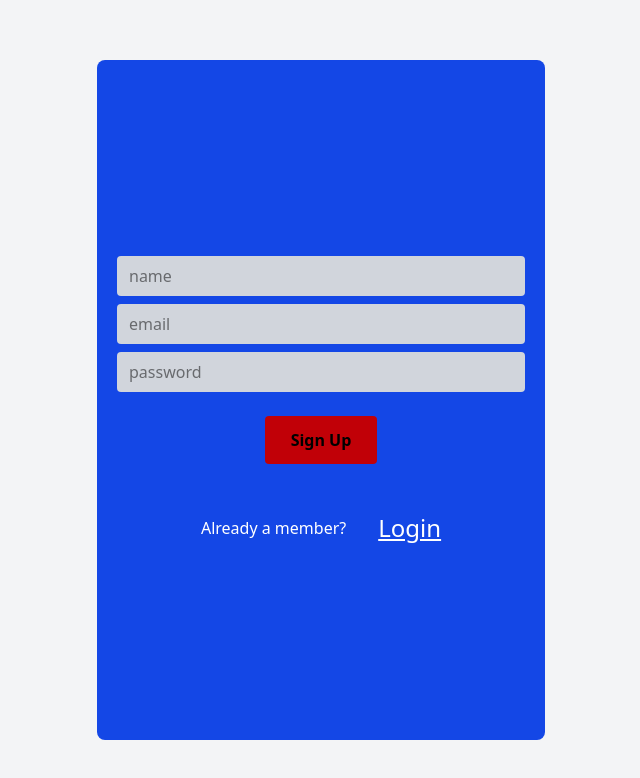
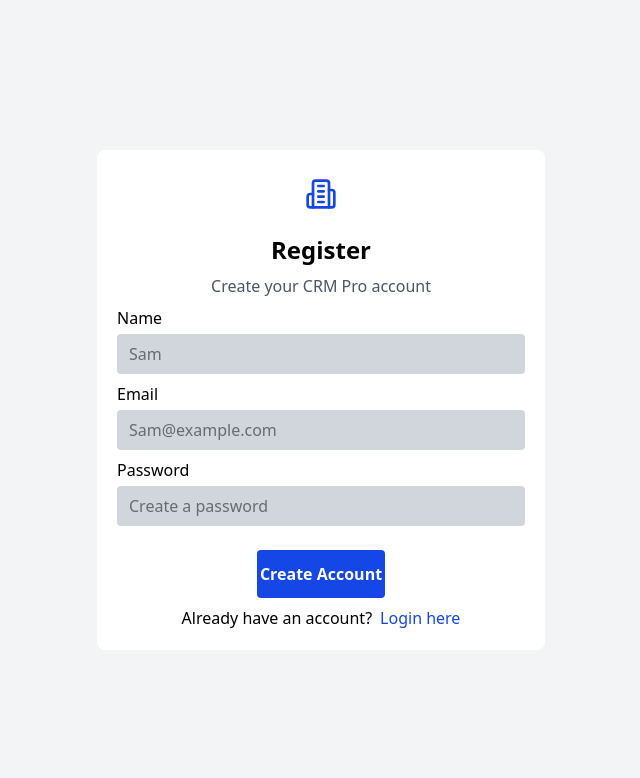
Before and after one commit to Samyrabah-chikhi/crm_general, a Next.js app: page /register in a window 1280 px wide. Shown: the top 778 px of the page, without its empty margins (319-959 px from the left). Built offline with nearby package versions, Linux system fonts and the light colour scheme; no server answers.

Commit message:
Update page.tsx

```diff
--- a/app/register/page.tsx
+++ b/app/register/page.tsx
@@ -2,6 +2,7 @@
 import { useActionState } from "react";
 import { signup } from "../backend/loginAction";
 import Link from "next/link";
+import { Building2 } from "lucide-react";
 
 export default function page() {
   const [state, action, pending] = useActionState(signup, { errors: {} });
@@ -10,55 +11,72 @@
     <div className="bg-gray-100 flex justify-center items-center min-h-screen">
       <form
         action={action}
-        className="text-center rounded-lg p-5 flex flex-col items-center justify-center bg-blue-700 w-[35vw] h-[85vh] gap-2"
+        className="text-center rounded-lg p-5 my-5
+        flex flex-col items-center justify-center bg-white w-[35vw] h-[105hv] gap-2"
       >
+        <div className="flex flex-col items-center justify-between">
+          <Building2 className="w-12 h-12 p-2 text-blue-700"></Building2>
+          <h1 className="text-2xl font-bold mt-4">Register</h1>
+          <p className="mt-2 text-gray-600">Create your CRM Pro account</p>
+        </div>
+        <div className="flex flex-col w-full  gap-1">
+          <h3 className="mr-auto font-medium">Name</h3>
           <input
             className="w-full px-3 py-2 rounded bg-gray-300 hover:scale-x-102 duration-700"
             type="text"
             name="name"
-          placeholder="name"
+            placeholder="Sam"
           />
           {state?.errors?.name && (
             <p className="text-red-600 font-semibold text-sm">
               {state.errors.name}
             </p>
           )}
+        </div>
+        <div className="flex flex-col w-full  gap-1">
+          <h3 className="mr-auto font-medium">Email</h3>
           <input
             className="w-full px-3 py-2 rounded bg-gray-300 hover:scale-x-102 duration-700"
             type="text"
             name="email"
-          placeholder="email"
+            placeholder="Sam@example.com"
           />
           {state?.errors?.email && (
             <p className="text-red-600 font-semibold text-sm">
               {state.errors.email}
             </p>
           )}
+        </div>
+        <div className="flex flex-col w-full  gap-1">
+          <h3 className="mr-auto font-medium">Password</h3>
           <input
             className="w-full px-3 py-2 rounded bg-gray-300 hover:scale-x-102 duration-700"
             type="password"
             name="password"
-          placeholder="password"
+            placeholder="Create a password"
           />
           {state?.errors?.password && (
             <p className="text-red-600 font-semibold text-sm">
               {state.errors.password}
             </p>
           )}
+        </div>
         <button
           disabled={pending}
-          className={`font-semibold mt-4 w-28 h-12 rounded bg-red-700 cursor-pointer hover:scale-115 hover:text-white hover:bg-green-700 hover:rounded-lg duration-500`}
+          className={`font-semibold mt-4 w-32 h-12 rounded bg-blue-700
+            cursor-pointer hover:scale-115 text-white
+             hover:bg-green-700 hover:rounded-lg duration-500`}
         >
-          {pending ? "Submitting...." : "Sign Up"}
+          {pending ? "Submitting...." : "Create Account"}
         </button>
-        <div className="mt-10 flex gap-8 w-full text-white items-center justify-center">
-          {" "}
-          <p>Already a member?</p>{" "}
+        <div className="flex gap-2 w-full items-center justify-center">
+          <p>Already have an account?</p>{" "}
           <Link
             href={"/login"}
-            className="text-2xl hover:text-green-500 duration-300 underline"
+            className="text-blue-700
+             hover:text-emerald-500 duration-300 hover:underline duration-75"
           >
-            Login
+            Login here
           </Link>
         </div>
       </form>
```
Lines whose indentation alone changed are shown as unchanged.
